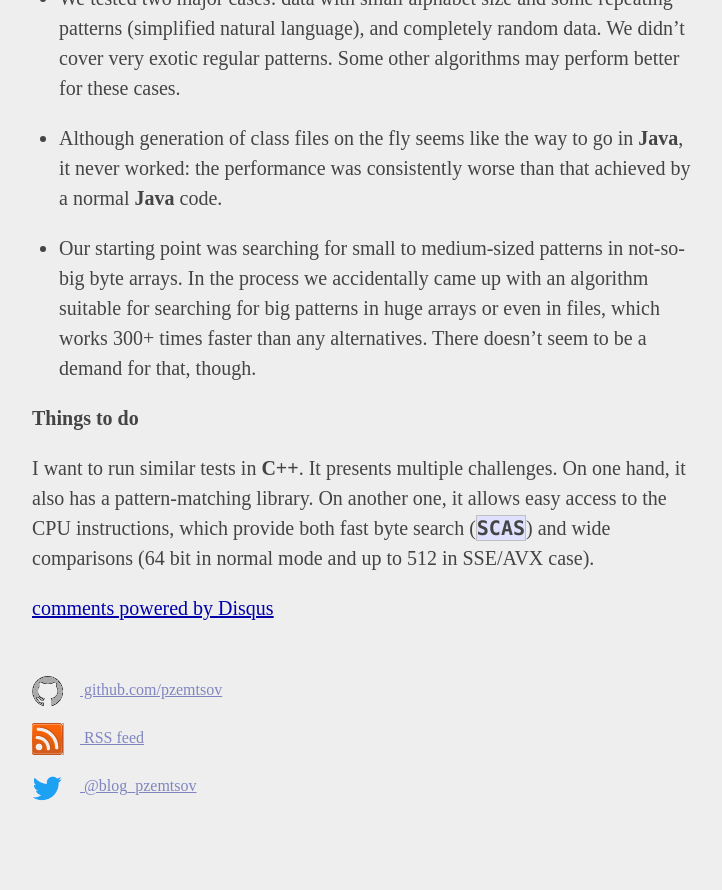
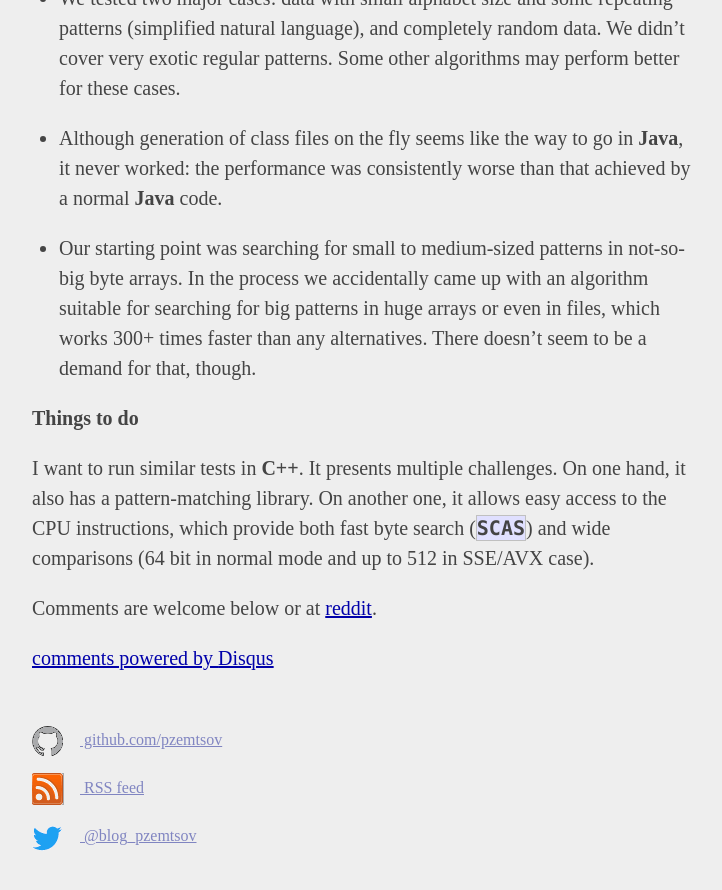
Before and after one commit to pzemtsov/pzemtsov.github.io, a Jekyll site: the page built from _posts/2019-04-13-searching-for-better-indexof.md, in a window 1280 px wide and 900 px high, scrolled down 58685 px. Shown: the top 890 px of the window, without its empty margins (278-1000 px from the left). Built offline with Jekyll 4.4.1, drawn with Linux system fonts in a browser that asks for light colours; nearby versions of some CDN libraries; before the commit the page ends 59535 px from its top, so only the background shows below that.

Commit message:
Added reddit link

```diff
--- a/_posts/2019-04-13-searching-for-better-indexof.md
+++ b/_posts/2019-04-13-searching-for-better-indexof.md
@@ -2605,3 +2605,5 @@ I want to run similar tests in **C++**. It presents multiple challenges. On one
 a pattern-matching library. On another one, it allows easy access to the CPU instructions, which
 provide both fast byte search (`SCAS`) and wide comparisons (64 bit in normal mode and up to 512 in
 SSE/AVX case).
+
+Comments are welcome below or at [reddit](https://www.reddit.com/r/java/comments/bds6hx/searching_for_a_better_indexof/).
```
